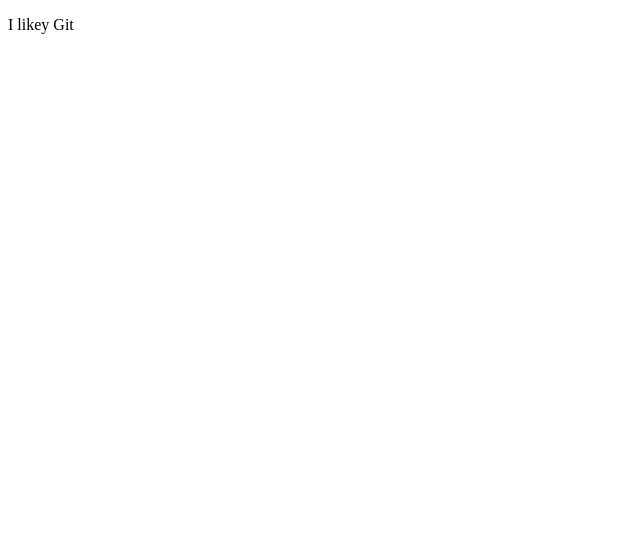
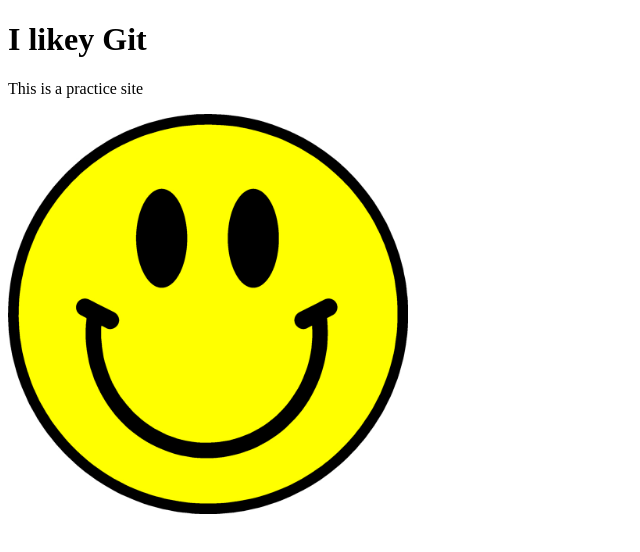
Before and after one commit to Frackss/git_testing, a plain HTML site: page index.html in a window 1280 px wide. Shown: the whole page, without its empty margins (0-640 px from the left). Drawn offline with Linux system fonts and the light colour scheme.

Commit message:
third commit

```diff
--- a/index.html
+++ b/index.html
@@ -7,7 +7,15 @@
     <title>Document</title>
 </head>
 <body>
-    <p>I likey Git</p>
+    <title>Git_Training</title>
+    <h1>I likey Git</h1>
+    <p>This is a practice site</p>
+    <img src="smiley.jpg"
+         width="400"
+         height="400" />
+
+
+
 
 </body>
 </html>
```
Also changed, not shown: smiley.jpg (added).
